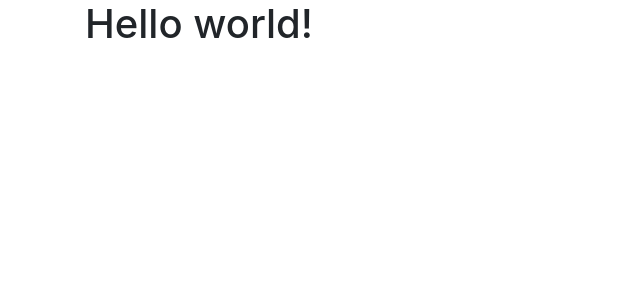
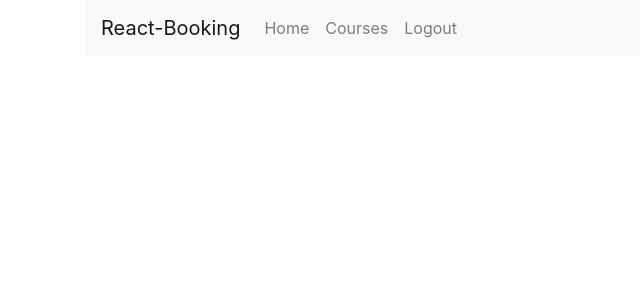
Before and after one commit to fkbsco/savr-budget-tracking, a Next.js app: page / in a window 1280 px wide. Shown: the top 300 px of the page, without its empty margins (0-640 px from the left). Built offline with nearby package versions, Linux system fonts and the light colour scheme; no server answers.

Commit message:
changes for search + addl components

```diff
--- /dev/null
+++ b/components/NavBar.js
@@ -0,0 +1,53 @@
+import { useContext } from 'react';
+import Navbar from 'react-bootstrap/Navbar';
+import Nav from 'react-bootstrap/Nav';
+import UserContext from '../UserContext';
+import Link from 'next/link';
+
+export default function NavBar() {
+	const { user } = useContext(UserContext);
+
+	return (
+		<Navbar bg="light" expand="lg">
+            <Link href="/">
+                <a className="navbar-brand">React-Booking</a>
+            </Link>
+            <Navbar.Toggle aria-controls="basic-navbar-nav" />
+            <Navbar.Collapse id="basic-navbar-nav">
+                <Nav className="mr-auto">
+                	<Link href="/">
+                        <a className="nav-link" role="button">Home</a>
+                    </Link>
+                    <Link href="/courses">
+                        <a className="nav-link" role="button">Courses</a>
+                    </Link>
+                    {(user.email !== null)
+                        ? (user.isAdmin === true)
+                            ?
+                            <React.Fragment>
+                                <Link href="/courses/create">
+                                    <a className="nav-link" role="button">Add Course</a>
+                                </Link>
+                                <Link href="/logout">
+                                    <a className="nav-link" role="button">Logout</a>
+                                </Link>
+                            </React.Fragment>
+                            :
+                            <Link href="/logout">
+                                <a className="nav-link" role="button">Logout</a>
+                            </Link>
+                        :
+                        <React.Fragment>
+                            <Link href="/login">
+                                <a className="nav-link" role="button">Login</a>
+                            </Link>
+                            <Link href="/register">
+                                <a className="nav-link" role="button">Register</a>
+                            </Link>
+                        </React.Fragment>
+                    }
+                </Nav>
+            </Navbar.Collapse>
+        </Navbar>
+	)
+}
--- a/pages/index.js
+++ b/pages/index.js
@@ -1,8 +1,10 @@
 import Head from 'next/head'
 import styles from '../styles/Home.module.css'
 
+import NavBar from '../components/NavBar'
+
 export default function Home() {
   return (
-    <h1>Hello world!</h1>
+    <NavBar />
   )
 }
```
Also changed, not shown: pages/transactions.js (+25 -4 lines).
